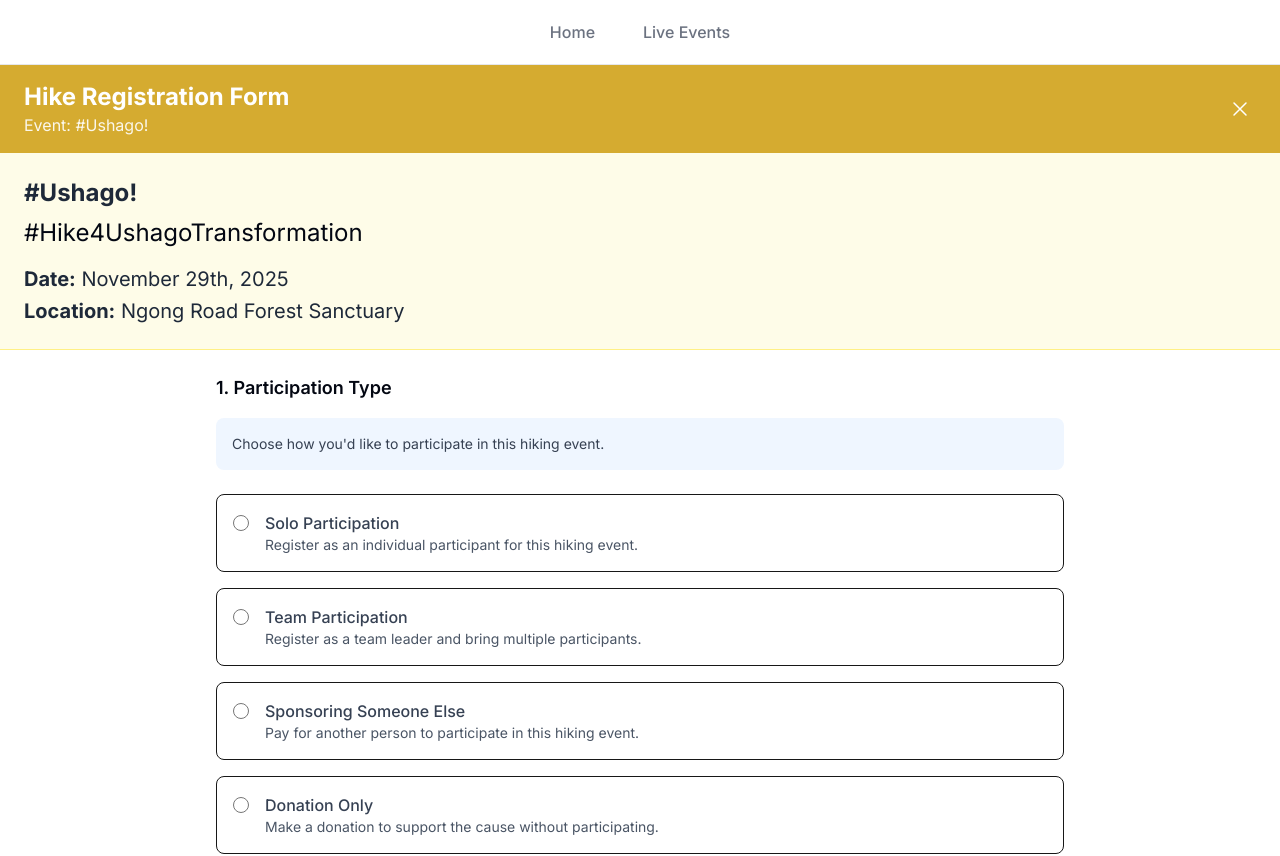
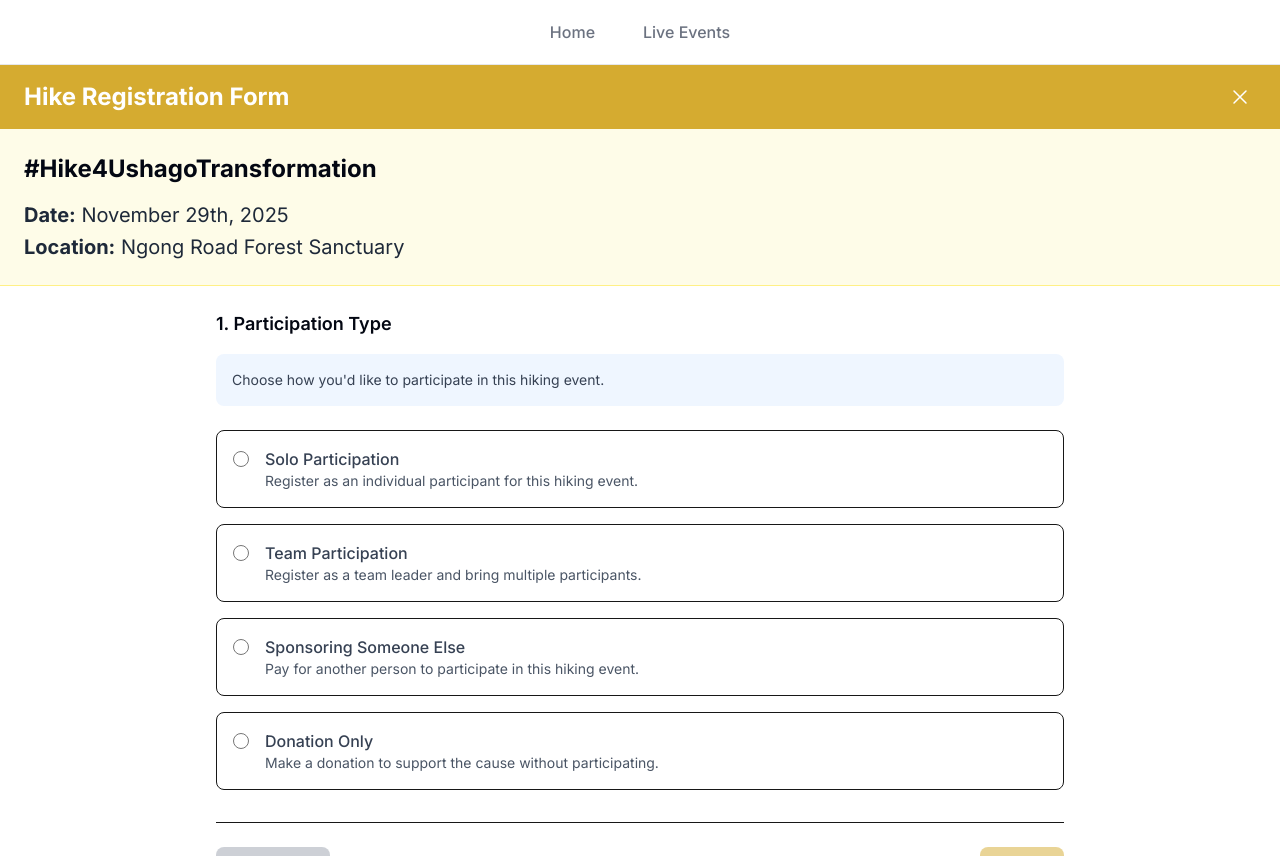
Before and after one commit to Dipxssi/event-app, a Next.js app: page /register in a window 1280 px wide. Shown: the top 856 px of the page. Built offline with nearby package versions, Linux system fonts and the light colour scheme.

Commit message:
Made changes to the success page

```diff
--- a/src/components/registration/RegistrationSuccess.tsx
+++ b/src/components/registration/RegistrationSuccess.tsx
@@ -26,7 +26,7 @@ export default function RegistrationSuccess({ formData, isDonationOnly }: Regist
           <p className="text-xl text-gray-600 mb-6">
             {isDonationOnly
               ? `Thank you ${formData.donorName} for your generous donation to support our cause!`
-              : `Thank you ${formData.fullName} for registering for #Ushago!`
+              : `Thank you ${formData.fullName || formData.teamLeaderName || 'participant'} for registering for #Hike4UshagoTransformation!`
             }
           </p>
         </div>
@@ -37,7 +37,7 @@ export default function RegistrationSuccess({ formData, isDonationOnly }: Regist
              See you on November 29th!
             </h2>
             <p className="text-blue-700 mb-4">
-              We will confirm your registration through email shortly.
+              You&apos;ll receive more details within 24 hours!
             </p>
           </div>
         )}
--- a/src/components/registration/shared/EventDetails.tsx
+++ b/src/components/registration/shared/EventDetails.tsx
@@ -7,8 +7,7 @@ interface EventDetailsProps {
 export default function EventDetails({ event }: EventDetailsProps) {
   return (
     <div className="bg-yellow-50 p-6 border-b border-yellow-200">
-      <h2 className="text-2xl font-bold text-gray-800 mb-2">{event.name}</h2>
-      <p className="text-gray-950 text-2xl mb-4">{event.description}</p>
+      <p className="text-gray-950 text-2xl font-bold mb-4">{event.description}</p>
 
       <div className="space-y-1 text-gray-800 text-xl">
         <p><strong>Date:</strong> {event.date}</p>
--- a/src/components/registration/shared/RegistrationHeader.tsx
+++ b/src/components/registration/shared/RegistrationHeader.tsx
@@ -7,14 +7,13 @@ interface RegistrationHeaderProps {
   onClose: () => void;
 }
 
-export default function RegistrationHeader({ event, isDonationOnly, onClose }: RegistrationHeaderProps) {
+export default function RegistrationHeader({  isDonationOnly, onClose }: RegistrationHeaderProps) {
   return (
     <div className="px-6 py-4 flex justify-between items-center" style={{ backgroundColor: '#D5AB30' }}>
       <div>
         <h1 className="text-2xl font-bold text-white">
           {isDonationOnly ? 'Donation Form' : 'Hike Registration Form'}
         </h1>
-        <p className="text-white/90">Event: {event.name}</p>
       </div>
 
       <button
```
